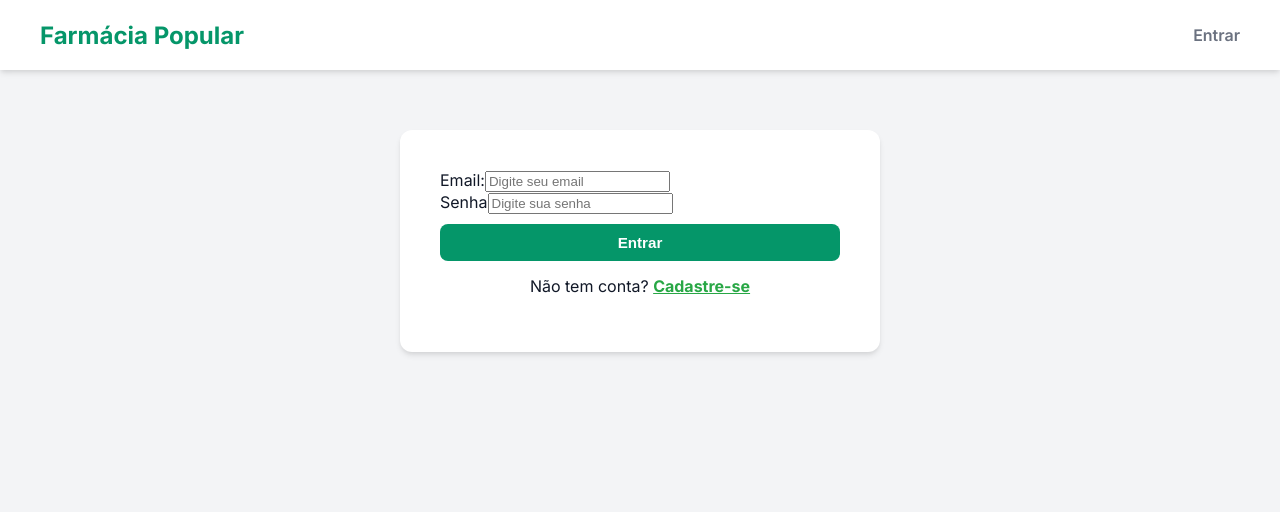
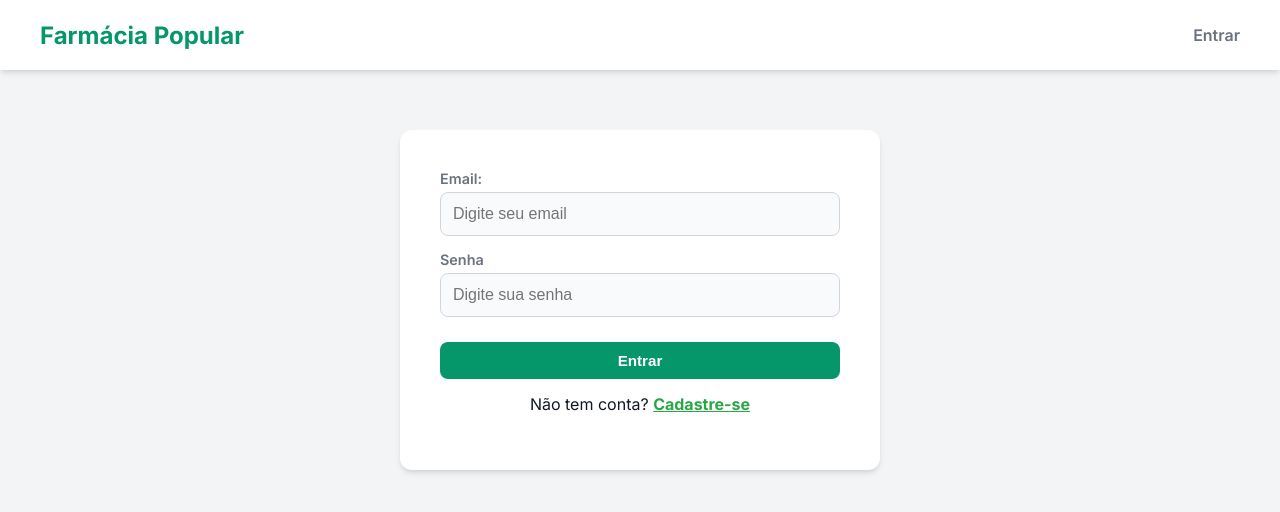
Before and after one commit to Rodrigo007438/farmacia_react_v2, a React (Vite) app: page /login in a window 1280 px wide. Shown: the top 512 px of the page. Built offline with nearby package versions, Linux system fonts and the light colour scheme.

Commit message:
Update App.css

```diff
--- a/src/App.css
+++ b/src/App.css
@@ -559,3 +559,40 @@ h2#pedidos_titulo {
     transform: translateY(0);
   }
 }
+
+.login_card form div {
+  display: flex;
+  flex-direction: column;
+  align-items: flex-start; /* Alinha tudo à esquerda */
+  margin-bottom: 15px;
+}
+
+/* Estilo dos Textos (Labels) */
+.login_card label {
+  font-weight: 600;
+  color: var(--text-secondary);
+  margin-bottom: 5px;
+  font-size: 0.9rem;
+}
+
+/* Estilo dos Inputs (Iguais aos do modal de pedidos) */
+.login_card input,
+.login_card select {
+  width: 100%;
+  padding: 12px;
+  border: 1px solid #d1d5db;
+  border-radius: 8px;
+  font-size: 1rem;
+  background-color: #f9fafb;
+  transition: border-color 0.2s, box-shadow 0.2s;
+  box-sizing: border-box; /* Importante para não estourar a caixa */
+}
+
+/* Efeito ao clicar no input */
+.login_card input:focus,
+.login_card select:focus {
+  outline: none;
+  border-color: var(--primary);
+  box-shadow: 0 0 0 3px rgba(5, 150, 105, 0.1);
+  background-color: white;
+}
```
